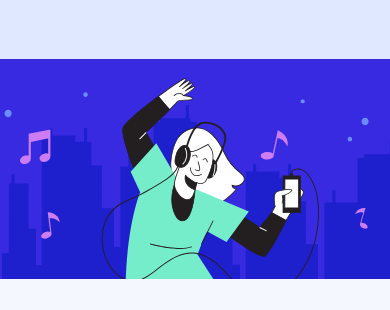
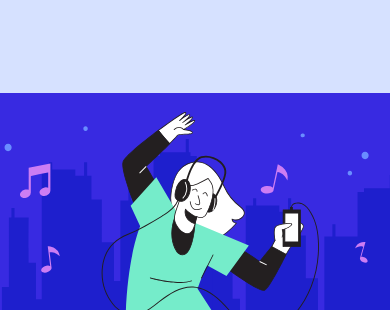
Before and after one commit to Thatgirl9/Order-Summary-Component, a plain HTML site: page index.html in a window 390 px wide. Shown: the top 310 px of the page. Drawn offline with Linux system fonts and the light colour scheme.

Commit message:
modified changes

```diff
--- a/index.html
+++ b/index.html
@@ -9,10 +9,12 @@
 <link rel="preconnect" href="https://fonts.gstatic.com" crossorigin>
 <link href="https://fonts.googleapis.com/css2?family=Red+Hat+Display:wght@400;500;700;900&display=swap" rel="stylesheet">
 
+<link rel="icon" type="icon" href="./order-summary-component-main/images/favicon-32x32.png">
+
 <link rel="stylesheet" href="styles.css"/>
 </head>
 <body>
-  <background-image src="./order-summary-component-main/images/pattern-background-mobile.svg" class="mobile--bg--img" alt="mobile-background-img"></background-image>
+
 
 
   <div class="order__container">
--- a/styles.css
+++ b/styles.css
@@ -24,12 +24,10 @@ body{
   justify-content: center;
   align-items: center;
   flex-direction: column;
-  min-height: 90vh;
+  min-height: 100vh;
 }
 
-.mobile--bg--img{
-  display:none;
-}
+
 
 .order__container{
   background-color: var(--card--bg--color);
@@ -38,7 +36,6 @@ body{
   justify-content: center;
   align-items: center;
   border-radius: 15px;
-  margin-top: 1em;
   padding-bottom:2em;
 }
 
@@ -159,7 +156,7 @@ body{
 
 @media screen and (max-width:768px){
  body{
-    background-image: none;
+    background-image:url(./order-summary-component-main/images/pattern-background-mobile.svg);
     width:100%;
   }
 
```
